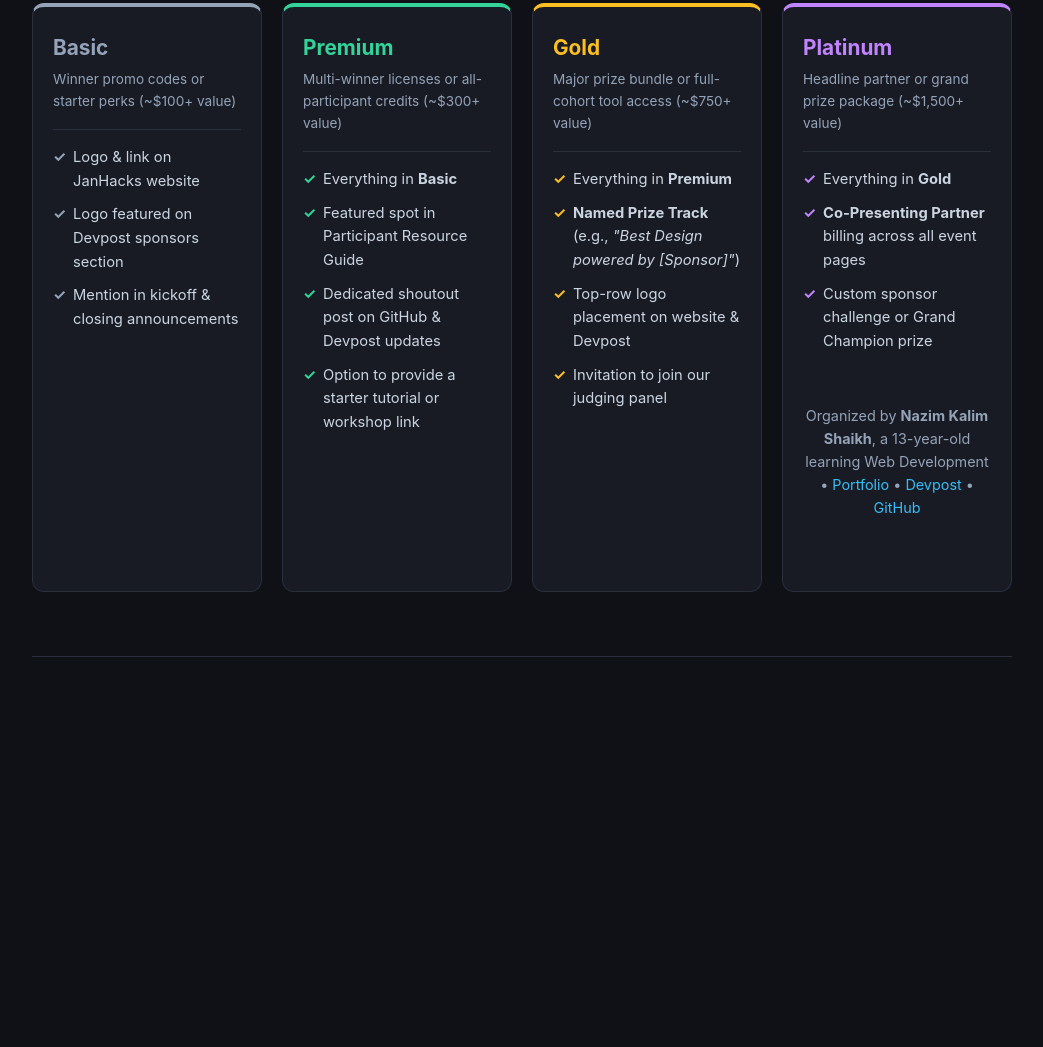
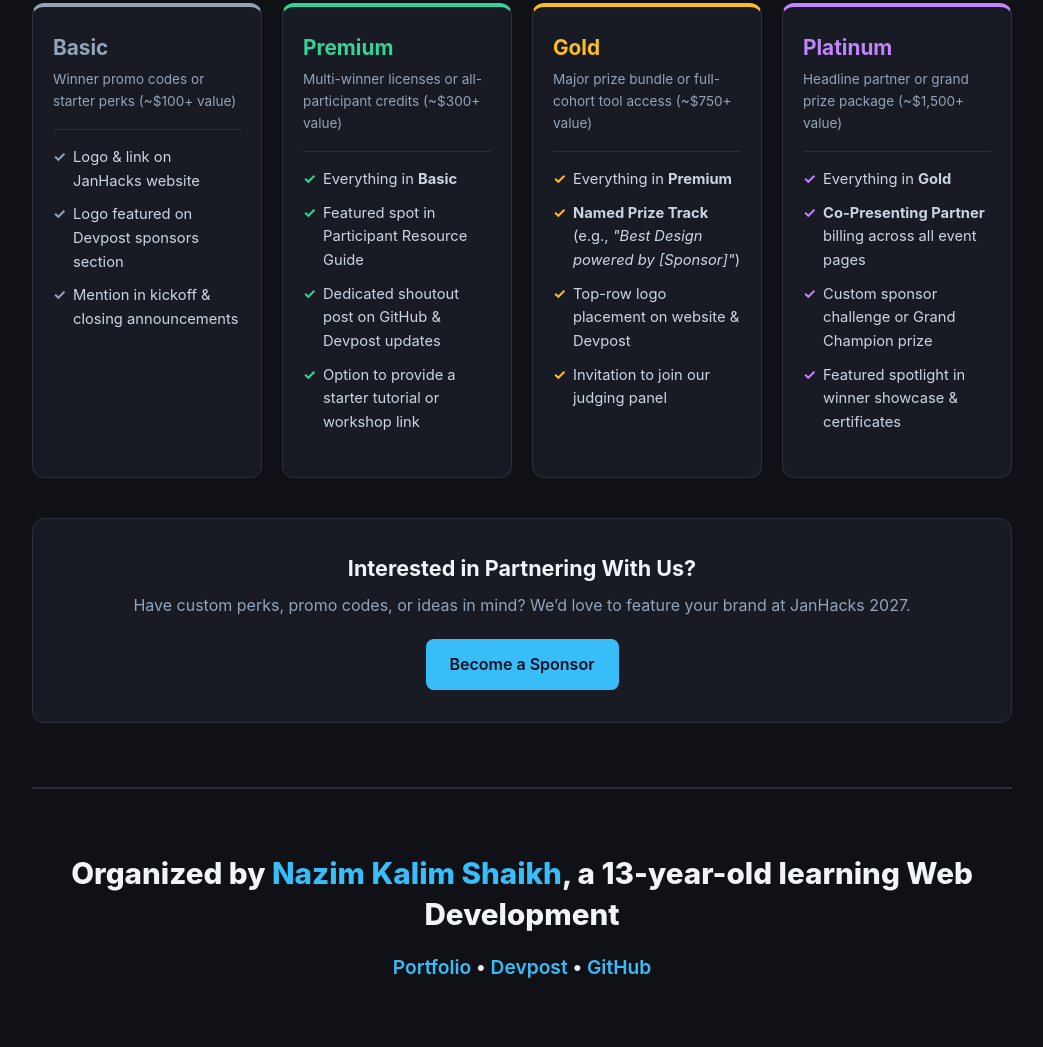
Before and after one commit to JanHacks/JanHacks-2027.github.io, a plain HTML site: page index.html in a window 1280 px wide. Shown: the part 1481-2528 px from the top of the page, without its empty margins (118-1161 px from the left). Before the commit the page ends 2138 px from the top, so only its background shows below. Drawn offline with Linux system fonts and the light colour scheme.

Commit message:
Update sponsorship section and footer in index.html
Added sponsorship details and footer information.

```diff
--- a/index.html
+++ b/index.html
@@ -338,18 +338,39 @@
           </ul>
         </div>
 
-        <div class="tier platinum">
+                <div class="tier platinum">
           <div class="tier-name">Platinum</div>
           <div class="tier-req">Headline partner or grand prize package (~$1,500+ value)</div>
           <ul>
             <li>Everything in <strong>Gold</strong></li>
             <li><strong>Co-Presenting Partner</strong> billing across all event pages</li>
             <li>Custom sponsor challenge or Grand Champion prize</li>
-       <footer>
-      <p>
-        Organized by <strong>Nazim Kalim Shaikh</strong>, a 13-year-old learning Web Development •
-        <a href="https://nazimkalimshaikh.github.io" target="_blank" rel="noopener">Portfolio</a> •
-        <a href="https://janhacks-2027.devpost.com" target="_blank" rel="noopener">Devpost</a> •
-        <a href="https://github.com/JanHacks" target="_blank" rel="noopener">GitHub</a>
+            <li>Featured spotlight in winner showcase & certificates</li>
+          </ul>
+        </div>
+      </div>
+
+      <div class="sponsor-cta">
+        <h3>Interested in Partnering With Us?</h3>
+        <p>Have custom perks, promo codes, or ideas in mind? We’d love to feature your brand at JanHacks 2027.</p>
+        <a href="mailto:YOUR_EMAIL_HERE?subject=JanHacks%202027%20Sponsorship%20Inquiry" class="btn btn-primary">
+          Become a Sponsor
+        </a>
+      </div>
+    </section>
+
+    <footer style="text-align: center; padding: 4rem 1rem; border-top: 1px solid var(--border); color: var(--text);">
+      <p style="font-size: clamp(1.3rem, 3vw, 1.85rem); font-weight: 800; line-height: 1.4; margin-bottom: 1rem;">
+        Organized by <span style="color: var(--accent);">Nazim Kalim Shaikh</span>, a 13-year-old learning Web Development
+      </p>
+      <p style="font-size: 1.2rem; font-weight: 600;">
+        <a href="https://github.io" target="_blank" rel="noopener">Portfolio</a> •
+        <a href="https://devpost.com" target="_blank" rel="noopener">Devpost</a> •
+        <a href="https://github.com" target="_blank" rel="noopener">GitHub</a>
       </p>
     </footer>
+  </div>
+</body>
+</html>
+
+    </footer>
```
